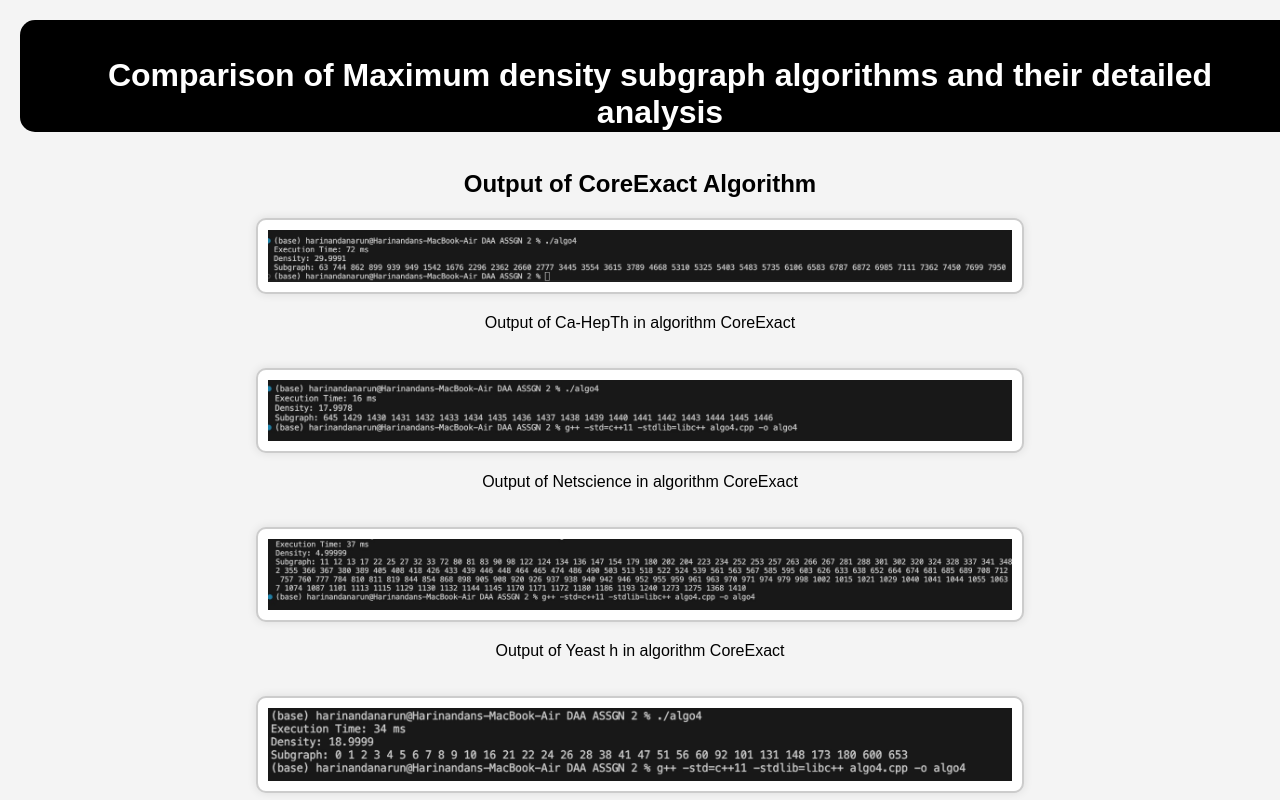
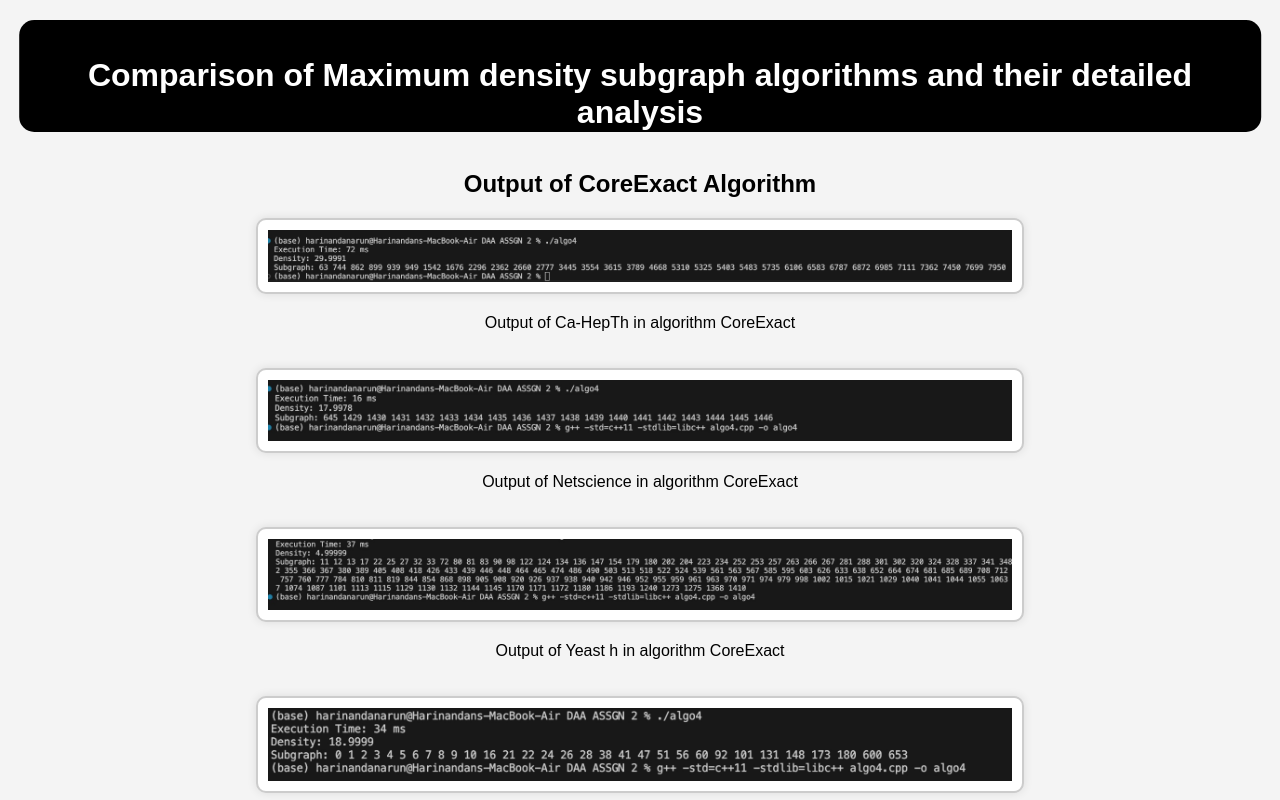
Before and after one commit to HrishikeshMK/Densest-Subgraph, a plain HTML site: page index.html in a window 1280 px wide. Shown: the top 800 px of the page. Drawn offline with Linux system fonts and the light colour scheme.

Commit message:
Minor Changes

```diff
--- a/index.html
+++ b/index.html
@@ -23,8 +23,10 @@
       padding: 1rem 2rem;
       text-align: center;
       background-color: black;
-      width: 95%;
+      width: 92%;
       position: fixed;
+      left: 50%;
+      transform: translateX(-50%);
       border-radius: 15px;
       z-index: 1;
     }
@@ -98,10 +100,6 @@
       background-color: #444;
       color: white;
     }
-    td {
-      padding: 4px 6px;
-    }
-
   </style>
 </head>
 
```
